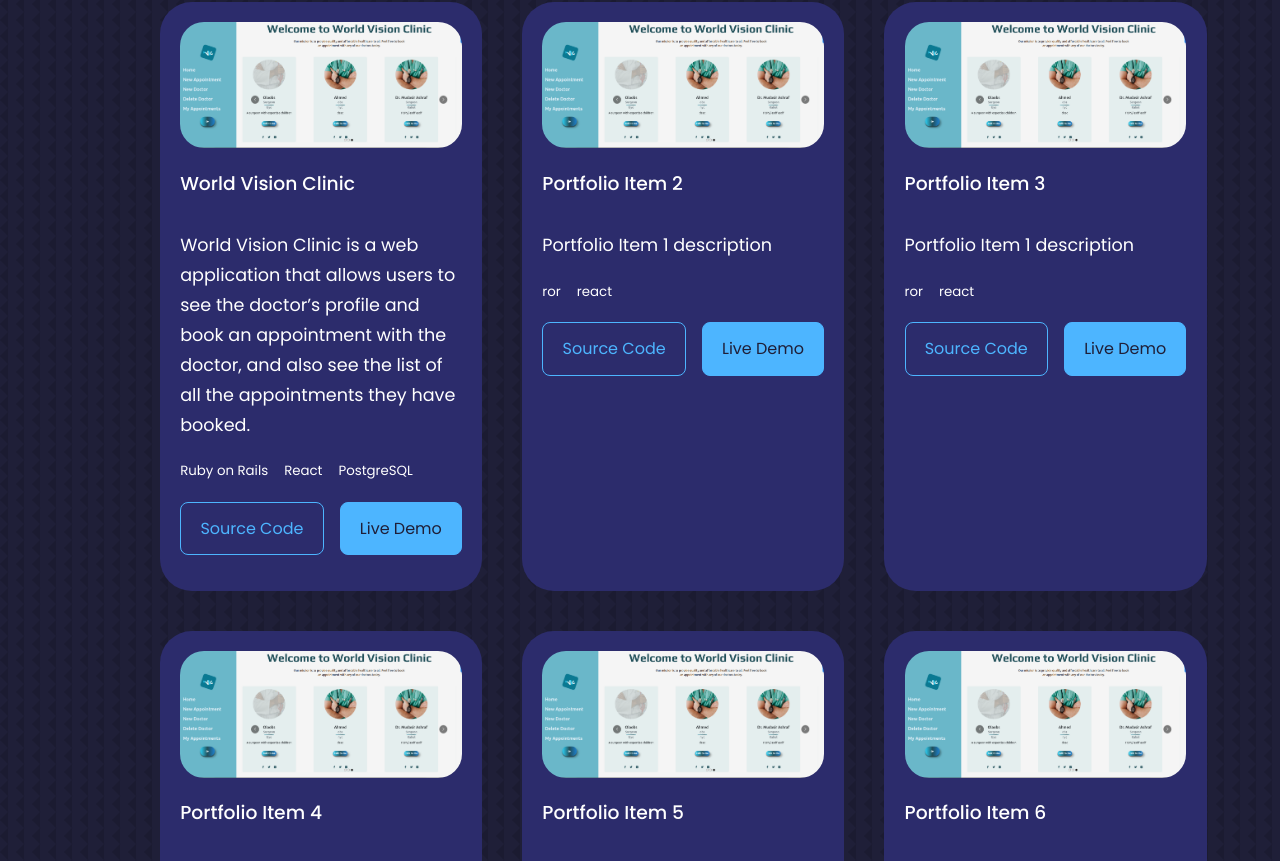
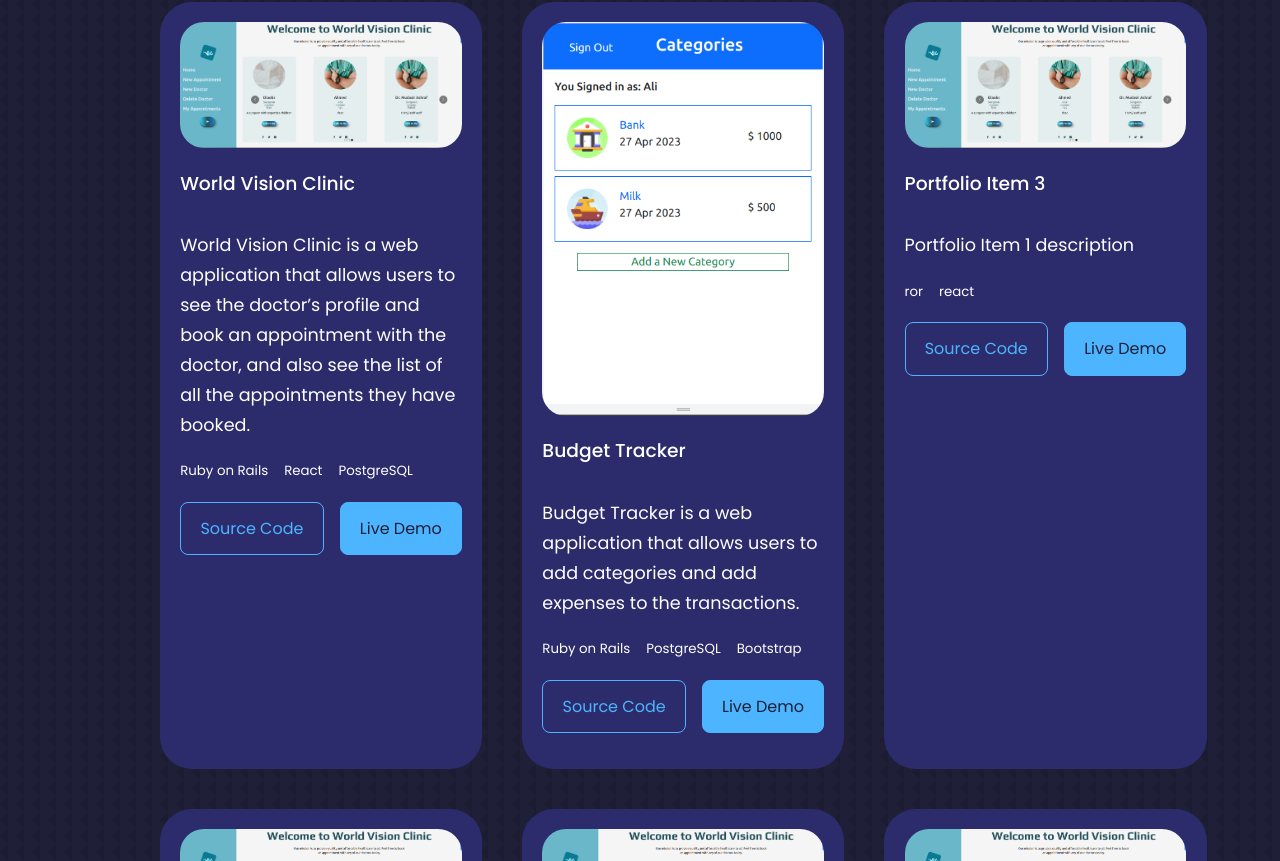
Before and after one commit to SaboorSohaib/sohaib-react-portfolio, a React (Create React App) app: page / in a window 1280 px wide. Shown: the part 2372-3233 px from the top of the page. Built offline with nearby package versions, Linux system fonts and the light colour scheme.

Commit message:
ADD DITAILS OF THR SECOND PROJECT

```diff
--- a/src/components/portfolio/Portfolio.jsx
+++ b/src/components/portfolio/Portfolio.jsx
@@ -1,6 +1,7 @@
 import React from 'react';
 import { v4 as uuidv4 } from 'uuid';
 import portfolio1 from '../../assets/portfolio1.png';
+import portfolio2 from '../../assets/portfolio2.png';
 import './portfolio.css';
 
 const Portfolio = () => {
@@ -16,12 +17,12 @@ const Portfolio = () => {
     },
     {
       id: 2,
-      image: portfolio1,
-      title: 'Portfolio Item 2',
-      description: 'Portfolio Item 1 description',
-      technologies: ['ror', 'react'],
-      source: 'http://github.com',
-      demo: 'http://facebook.com',
+      image: portfolio2,
+      title: 'Budget Tracker',
+      description: 'Budget Tracker is a web application that allows users to add categories and add expenses to the  transactions.',
+      technologies: ['Ruby on Rails', 'PostgreSQL', 'Bootstrap'],
+      source: 'https://github.com/SaboorSohaib/Budget-tracker',
+      demo: 'https://sohaib-budget.onrender.com/',
     },
     {
       id: 3,
```
